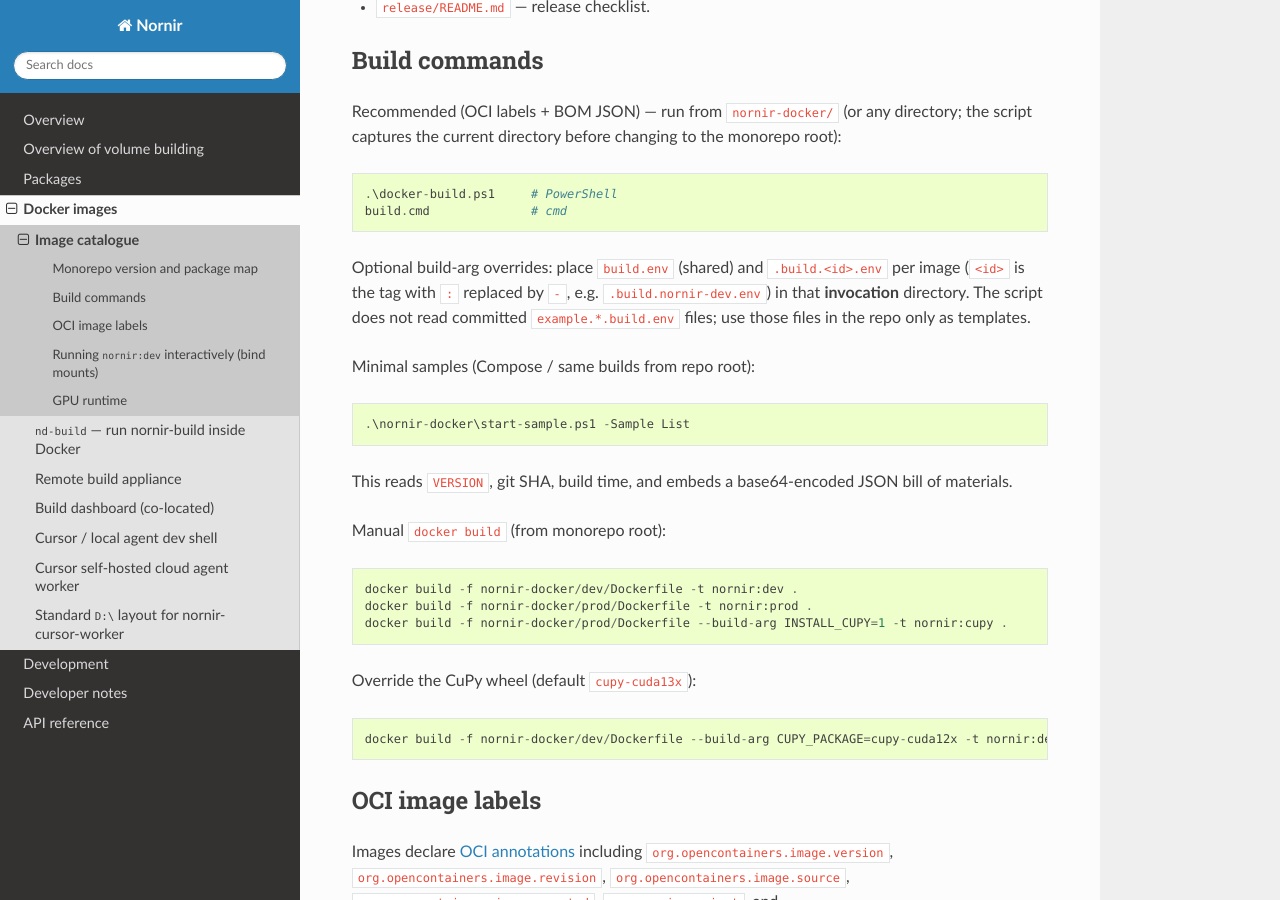
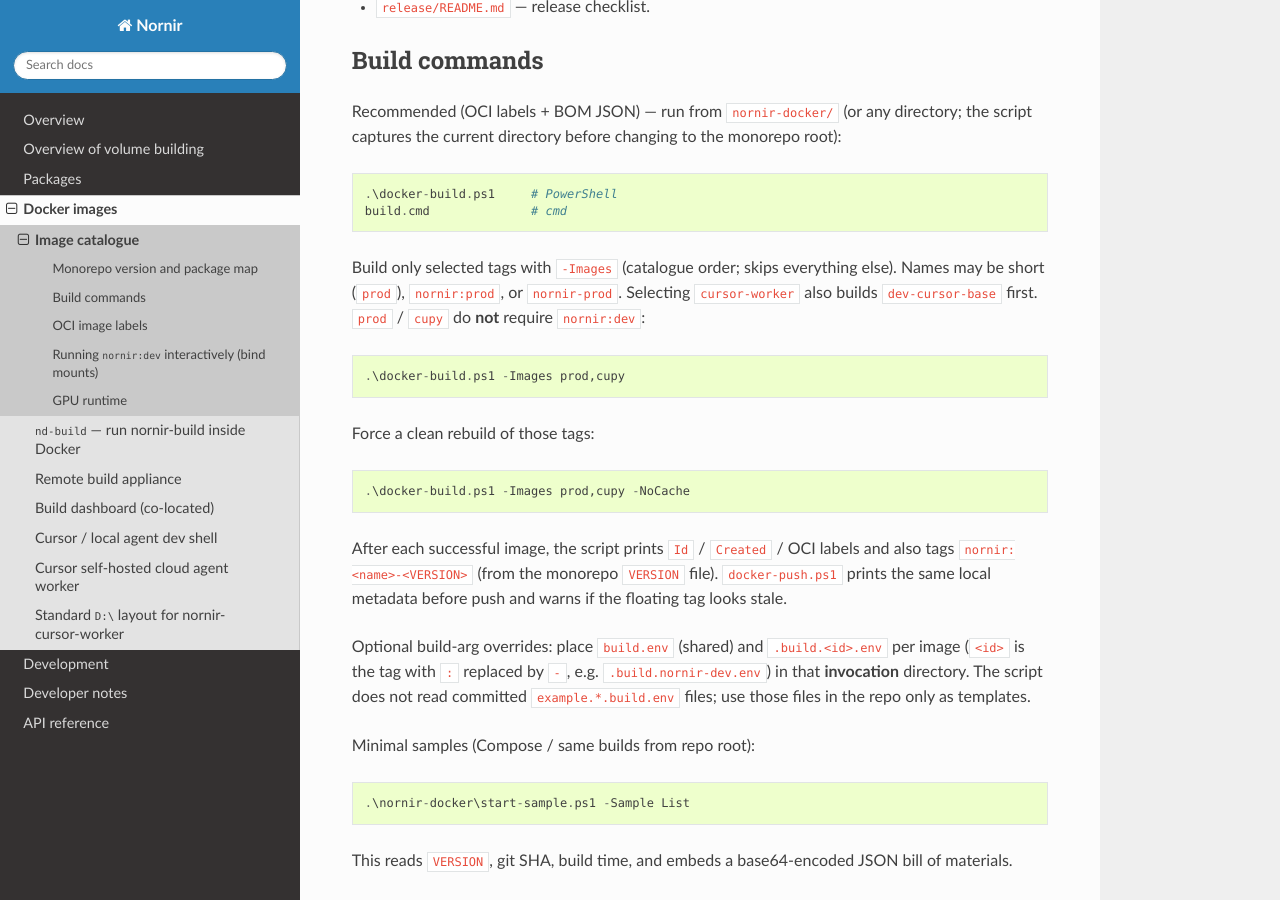
Before and after one commit to jamesra/nornir, a Sphinx documentation site: the page built from docs/docker/images.rst, in a window 1280 px wide and 900 px high, scrolled down 790 px. Built offline with Sphinx 7.4.7 and the Read the Docs theme 3.1.0, drawn with Linux system fonts in a browser that asks for light colours.

Commit message:
Bump docker/buildmanager/imageregistration and document STOS paths and -Images.
Point at nornir-docker CUDA 13-3 and filtered builds; document relative STOS paths and TEM script layout for the appliance.

Co-authored-by: Cursor <cursoragent@cursor.com>

```diff
--- a/docs/docker/images.rst
+++ b/docs/docker/images.rst
@@ -44,6 +44,21 @@ Recommended (OCI labels + BOM JSON) — run from ``nornir-docker/`` (or any dire
 
     .\docker-build.ps1     # PowerShell
     build.cmd              # cmd
+
+Build only selected tags with ``-Images`` (catalogue order; skips everything else).
+Names may be short (``prod``), ``nornir:prod``, or ``nornir-prod``. Selecting
+``cursor-worker`` also builds ``dev-cursor-base`` first. ``prod`` / ``cupy`` do
+**not** require ``nornir:dev``::
+
+    .\docker-build.ps1 -Images prod,cupy
+
+Force a clean rebuild of those tags::
+
+    .\docker-build.ps1 -Images prod,cupy -NoCache
+
+After each successful image, the script prints ``Id`` / ``Created`` / OCI labels and also tags
+``nornir:<name>-<VERSION>`` (from the monorepo ``VERSION`` file). ``docker-push.ps1`` prints the
+same local metadata before push and warns if the floating tag looks stale.
 
 Optional build-arg overrides: place ``build.env`` (shared) and ``.build.<id>.env`` per image (``<id>`` is the tag with ``:`` replaced by ``-``, e.g. ``.build.nornir-dev.env``) in that **invocation** directory. The script does not read committed ``example.*.build.env`` files; use those files in the repo only as templates.
 
```
Also changed, not shown: docs/docker/remote_deployment.rst (+4 -3 lines), docs/packages/nornir_imageregistration.rst (+10 -0 lines), .cursor/skills/nornir-docker-images-ci/SKILL.md.
